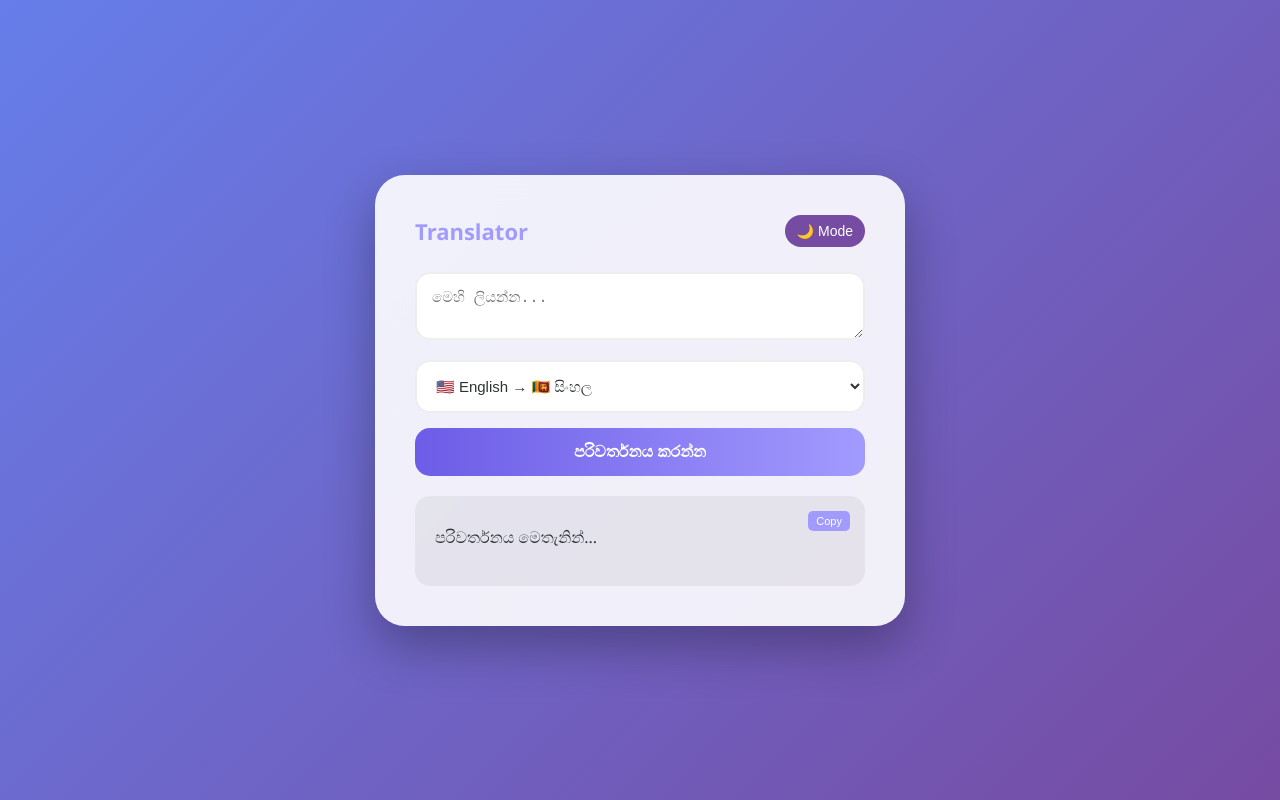
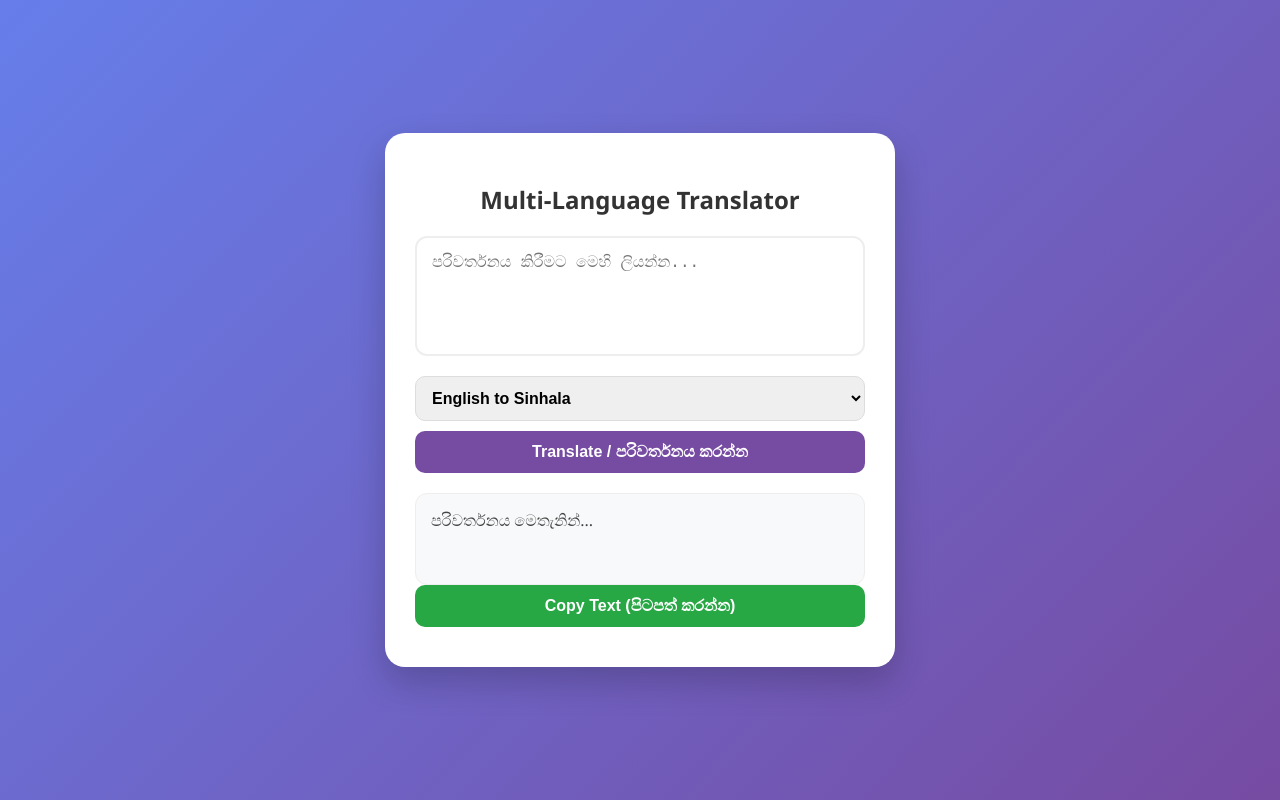
Before and after one commit to ashansathsarasm-code/MY-TRAMSLATOR, a plain HTML site: page index.html in a window 1280 px wide. Drawn offline with Linux system fonts and the light colour scheme.

Commit message:
Update index.html

```diff
--- a/index.html
+++ b/index.html
@@ -3,226 +3,145 @@
 <head>
     <meta charset="UTF-8">
     <meta name="viewport" content="width=device-width, initial-scale=1.0">
-    <title>Modern Translator Pro</title>
+    <title>My Professional Translator</title>
     <style>
-        :root {
-            --bg-gradient: linear-gradient(135deg, #667eea 0%, #764ba2 100%);
-            --container-bg: rgba(255, 255, 255, 0.9);
-            --text-color: #2d3436;
-            --input-bg: #ffffff;
-            --border-color: #eee;
-        }
-
-        /* Dark Mode වර්ණ */
-        .dark-mode {
-            --bg-gradient: linear-gradient(135deg, #1a1a2e 0%, #16213e 100%);
-            --container-bg: rgba(30, 30, 50, 0.95);
-            --text-color: #e0e0e0;
-            --input-bg: #0f3460;
-            --border-color: #1a1a2e;
-        }
-
+        /* සයිට් එක ලස්සන කරන CSS */
         body {
-            font-family: 'Poppins', 'Segoe UI', sans-serif;
-            background: var(--bg-gradient);
+            font-family: 'Segoe UI', Tahoma, Geneva, Verdana, sans-serif;
+            background: linear-gradient(135deg, #667eea 0%, #764ba2 100%);
             display: flex;
             justify-content: center;
             align-items: center;
             height: 100vh;
             margin: 0;
-            color: var(--text-color);
-            transition: all 0.5s ease;
         }
-
         .container {
-            background: var(--container-bg);
-            backdrop-filter: blur(15px);
-            padding: 40px;
-            border-radius: 30px;
-            box-shadow: 0 20px 50px rgba(0,0,0,0.3);
+            background: white;
+            padding: 30px;
+            border-radius: 20px;
+            box-shadow: 0 15px 35px rgba(0,0,0,0.2);
             width: 90%;
             max-width: 450px;
             text-align: center;
-            animation: slideUp 0.8s ease-out; /* පෙනී සිටීමේ ඇනිමේෂන් එක */
         }
-
-        /* පෙනී සිටීමේ ඇනිමේෂන් එක */
-        @keyframes slideUp {
-            from { opacity: 0; transform: translateY(30px); }
-            to { opacity: 1; transform: translateY(0); }
+        h2 { color: #333; margin-bottom: 20px; }
+        textarea {
+            width: 100%;
+            height: 120px;
+            padding: 15px;
+            border: 2px solid #eee;
+            border-radius: 12px;
+            box-sizing: border-box;
+            font-size: 16px;
+            resize: none;
+            margin-bottom: 15px;
+            transition: 0.3s;
         }
-
-        .header-section {
-            display: flex;
-            justify-content: space-between;
-            align-items: center;
-            margin-bottom: 25px;
+        textarea:focus { border-color: #764ba2; outline: none; }
+        select, button {
+            width: 100%;
+            padding: 12px;
+            margin-bottom: 10px;
+            border-radius: 10px;
+            border: 1px solid #ddd;
+            font-size: 16px;
+            cursor: pointer;
+            font-weight: bold;
         }
-
-        h2 { color: #a29bfe; margin: 0; font-size: 22px; }
-
-        /* Dark Mode Switch */
-        .theme-toggle {
-            cursor: pointer;
-            background: #764ba2;
+        .btn-translate {
+            background-color: #764ba2;
             color: white;
             border: none;
-            padding: 8px 12px;
-            border-radius: 50px;
-            font-size: 14px;
-            transition: 0.3s;
         }
-
-        textarea, select {
-            width: 100%;
-            padding: 15px;
-            border: 2px solid var(--border-color);
-            border-radius: 15px;
-            background: var(--input-bg);
-            color: var(--text-color);
-            box-sizing: border-box;
-            font-size: 15px;
-            transition: 0.3s;
-            outline: none;
-            margin-bottom: 15px;
-        }
-
-        textarea:focus {
-            border-color: #a29bfe;
-            transform: scale(1.02); /* ටයිප් කරන විට පොඩි විශාල වීමක් */
-        }
-
-        button#btn {
-            width: 100%;
-            padding: 15px;
-            background: linear-gradient(to right, #6c5ce7, #a29bfe);
+        .btn-translate:hover { background-color: #5a368a; }
+        .btn-copy {
+            background-color: #28a745;
             color: white;
             border: none;
-            border-radius: 15px;
-            font-size: 16px;
-            font-weight: bold;
-            cursor: pointer;
-            transition: 0.3s;
         }
-
-        button#btn:hover {
-            letter-spacing: 1px;
-            box-shadow: 0 8px 20px rgba(108, 92, 231, 0.4);
-        }
-
-        .output-container {
-            margin-top: 20px;
-            background: rgba(0,0,0,0.05);
-            padding: 20px;
-            border-radius: 15px;
+        .btn-copy:hover { background-color: #218838; }
+        .output-box {
+            background: #f8f9fa;
+            padding: 15px;
+            border-radius: 12px;
+            border: 1px solid #eee;
+            min-height: 60px;
             text-align: left;
-            position: relative;
-            min-height: 50px;
-            animation: fadeIn 0.5s;
-        }
-
-        @keyframes fadeIn {
-            from { opacity: 0; } to { opacity: 1; }
-        }
-
-        .copy-btn {
-            position: absolute;
-            right: 15px;
-            top: 15px;
-            background: #a29bfe;
-            color: white;
-            border: none;
-            border-radius: 5px;
-            padding: 4px 8px;
-            font-size: 11px;
-            cursor: pointer;
-        }
-
-        /* Loading Animation */
-        .loading-dots:after {
-            content: '.';
-            animation: dots 1.5s steps(5, end) infinite;
-        }
-        @keyframes dots {
-            0%, 20% { color: rgba(0,0,0,0); text-shadow: .2em 0 0 rgba(0,0,0,0), .4em 0 0 rgba(0,0,0,0); }
-            40% { color: white; text-shadow: .2em 0 0 rgba(0,0,0,0), .4em 0 0 rgba(0,0,0,0); }
-            60% { text-shadow: .2em 0 0 white, .4em 0 0 rgba(0,0,0,0); }
-            80%, 100% { text-shadow: .2em 0 0 white, .4em 0 0 white; }
+            color: #444;
+            margin-top: 10px;
+            word-wrap: break-word;
         }
     </style>
 </head>
 <body>
 
 <div class="container">
-    <div class="header-section">
-        <h2>Translator</h2>
-        <button class="theme-toggle" onclick="toggleTheme()">🌙 Mode</button>
-    </div>
+    <h2>Multi-Language Translator</h2>
 
-    <textarea id="fromText" placeholder="මෙහි ලියන්න..."></textarea>
+    <textarea id="fromText" placeholder="පරිවර්තනය කිරීමට මෙහි ලියන්න..."></textarea>
 
     <select id="langSelect">
-        <option value="en|si">🇺🇸 English → 🇱🇰 සිංහල</option>
-        <option value="si|en">🇱🇰 සිංහල → 🇺🇸 English</option>
+        <optgroup label="ප්‍රධාන භාෂා">
+            <option value="en|si">English to Sinhala</option>
+            <option value="si|en">Sinhala to English</option>
+            <option value="si|ta">Sinhala to Tamil (දෙමළ)</option>
+            <option value="en|ta">English to Tamil</option>
+        </optgroup>
+        <optgroup label="ලෝක භාෂා">
+            <option value="en|hi">English to Hindi (හින්දි)</option>
+            <option value="en|ja">English to Japanese (ජපන්)</option>
+            <option value="en|fr">English to French (ප්‍රංශ)</option>
+            <option value="en|ko">English to Korean (කොරියානු)</option>
+            <option value="en|ar">English to Arabic (අරාබි)</option>
+        </optgroup>
     </select>
 
-    <button onclick="translateText()" id="btn">පරිවර්තනය කරන්න</button>
+    <button class="btn-translate" onclick="translateText()" id="btn">Translate / පරිවර්තනය කරන්න</button>
 
-    <div class="output-container">
-        <button class="copy-btn" onclick="copyResult()">Copy</button>
-        <div id="toText" style="margin-top: 10px;">පරිවර්තනය මෙතැනින්...</div>
-    </div>
+    <div id="toText" class="output-box">පරිවර්තනය මෙතැනින්...</div>
+
+    <button class="btn-copy" onclick="copyText()">Copy Text (පිටපත් කරන්න)</button>
 </div>
 
 <script>
-    // Dark Mode මාරු කිරීම
-    function toggleTheme() {
-        document.body.classList.toggle('dark-mode');
-        const btn = document.querySelector('.theme-toggle');
-        if(document.body.classList.contains('dark-mode')) {
-            btn.innerText = "☀️ Light";
-        } else {
-            btn.innerText = "🌙 Dark";
-        }
-    }
-
     async function translateText() {
         const text = document.getElementById("fromText").value;
         const langPair = document.getElementById("langSelect").value;
         const outputDiv = document.getElementById("toText");
         const btn = document.getElementById("btn");
 
-        if(!text.trim()) return;
+        if(!text) {
+            alert("කරුණාකර වචනයක් ඇතුළත් කරන්න!");
+            return;
+        }
 
-        btn.innerHTML = '<span class="loading-dots">පරිවර්තනය වේ</span>';
-        btn.disabled = true;
+        btn.innerText = "පරිවර්තනය වෙමින් පවතී...";
 
         try {
             const response = await fetch(`https://api.mymemory.translated.net/get?q=${encodeURIComponent(text)}&langpair=${langPair}`);
             const data = await response.json();
 
-            // Output එක පෙන්වන විට කුඩා fade-in animation එකක්
-            outputDiv.style.opacity = 0;
-            setTimeout(() => {
+            if(data.responseData.translatedText) {
                 outputDiv.innerText = data.responseData.translatedText;
-                outputDiv.style.opacity = 1;
-                outputDiv.style.transition = "0.5s";
-            }, 200);
-
+            } else {
+                outputDiv.innerText = "පරිවර්තනය කිරීමට නොහැකි විය.";
+            }
         } catch (error) {
             outputDiv.innerText = "Error: සම්බන්ධතාවය පරීක්ෂා කරන්න.";
         } finally {
-            btn.innerText = "පරිවර්තනය කරන්න";
-            btn.disabled = false;
+            btn.innerText = "Translate / පරිවර්තනය කරන්න";
         }
     }
 
-    function copyResult() {
+    function copyText() {
         const text = document.getElementById("toText").innerText;
-        navigator.clipboard.writeText(text);
-        const copyBtn = document.querySelector('.copy-btn');
-        copyBtn.innerText = "Done!";
-        setTimeout(() => copyBtn.innerText = "Copy", 2000);
+        if(text === "පරිවර්තනය මෙතැනින්..." || text === "") {
+            alert("කොපි කිරීමට දෙයක් නැත!");
+            return;
+        }
+        navigator.clipboard.writeText(text).then(() => {
+            alert("සාර්ථකව පිටපත් කරගත්තා! (Copied)");
+        });
     }
 </script>
 
```
